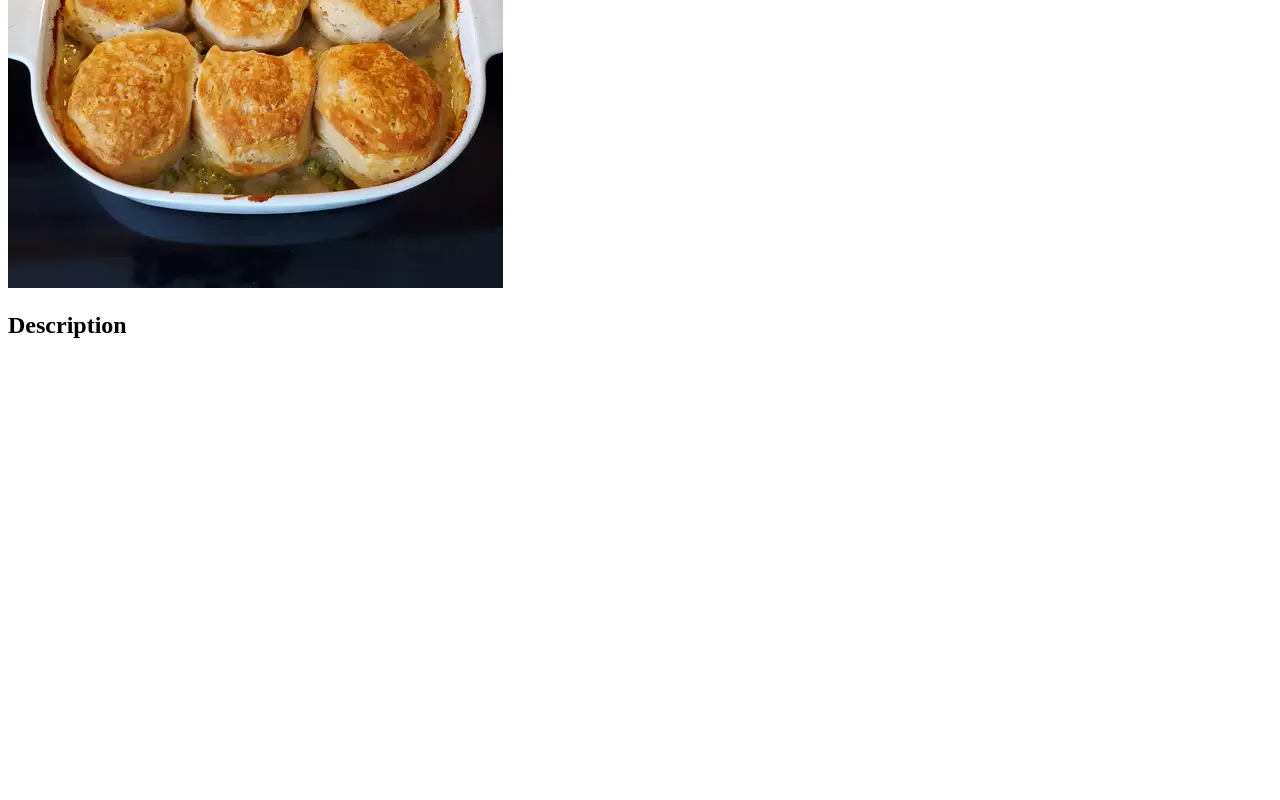
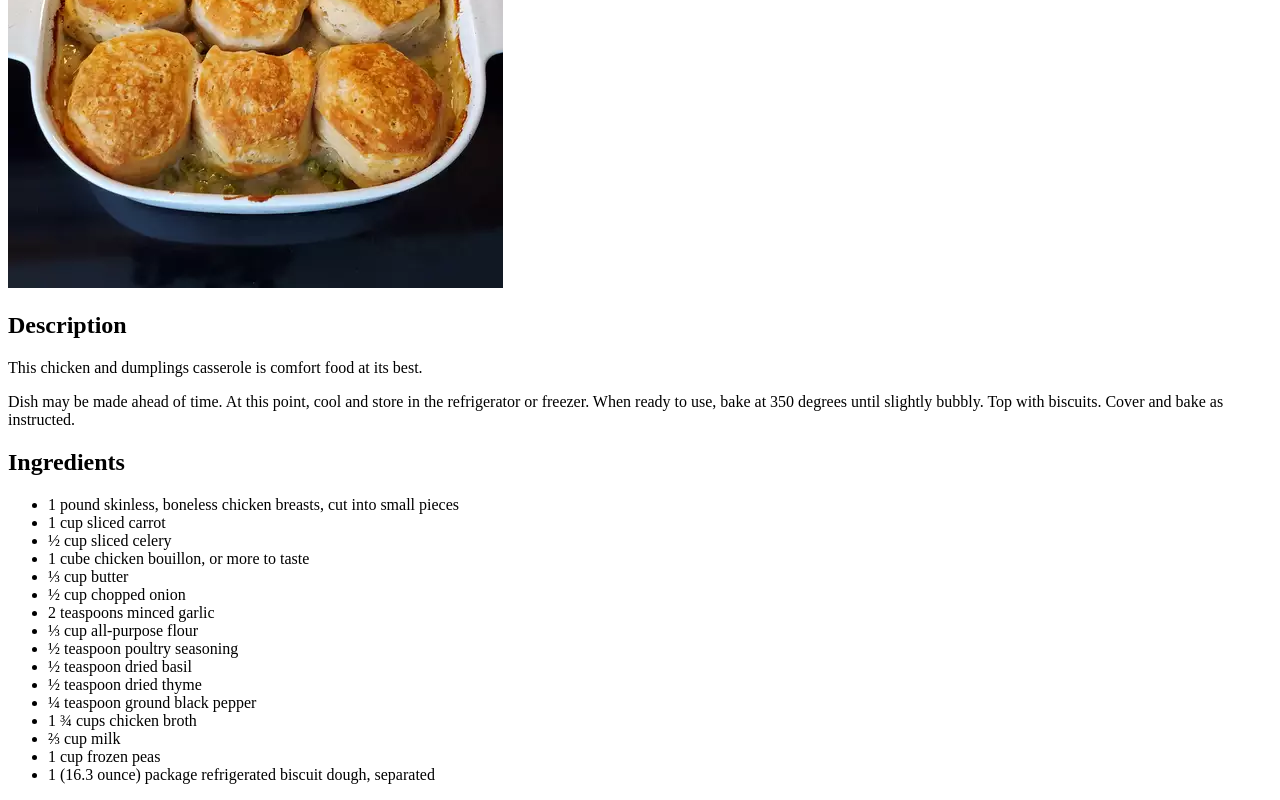
Before and after one commit to GeneRIXGMI/odin-recipes, a plain HTML site: page recipes/chicken-and-dumplings.html in a window 1280 px wide. Shown: the part 304-1104 px from the top of the page. Before the commit the page ends 800 px from the top, so only its background shows below. Drawn offline with Linux system fonts and the light colour scheme.

Commit message:
Add description and ingredients to chicken-and-dumplings.html

```diff
--- a/recipes/chicken-and-dumplings.html
+++ b/recipes/chicken-and-dumplings.html
@@ -8,5 +8,28 @@
     <h1>Chicken and Dumplings Casserole</h1>
     <img src="cadc.webp">
     <h2>Description</h2>
+    <p>This chicken and dumplings casserole is comfort food at its best.</p>
+    <p>Dish may be made ahead of time. At this point, cool and store in the refrigerator or freezer.
+        When ready to use, bake at 350 degrees until slightly bubbly.
+        Top with biscuits. Cover and bake as instructed.</p>
+    <h2>Ingredients</h2>
+    <ul>
+        <li>1 pound skinless, boneless chicken breasts, cut into small pieces</li>
+        <li>1 cup sliced carrot</li>
+        <li>½ cup sliced celery</li>
+        <li>1 cube chicken bouillon, or more to taste</li>
+        <li>⅓ cup butter</li>
+        <li>½ cup chopped onion</li>
+        <li>2 teaspoons minced garlic</li>
+        <li>⅓ cup all-purpose flour</li>
+        <li>½ teaspoon poultry seasoning</li>
+        <li>½ teaspoon dried basil</li>
+        <li>½ teaspoon dried thyme</li>
+        <li>¼ teaspoon ground black pepper</li>
+        <li>1 ¾ cups chicken broth</li>
+        <li>⅔ cup milk</li>
+        <li>1 cup frozen peas</li>
+        <li>1 (16.3 ounce) package refrigerated biscuit dough, separated</li>
+    </ul>
 </body>
 </html>
```
